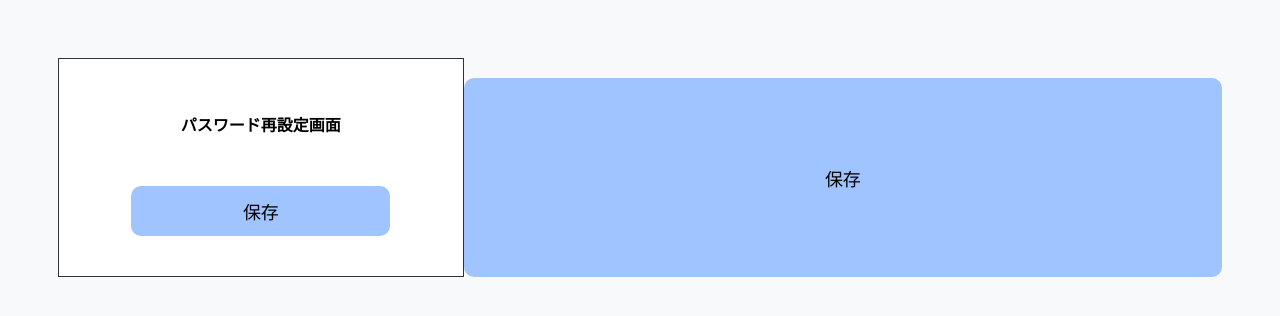
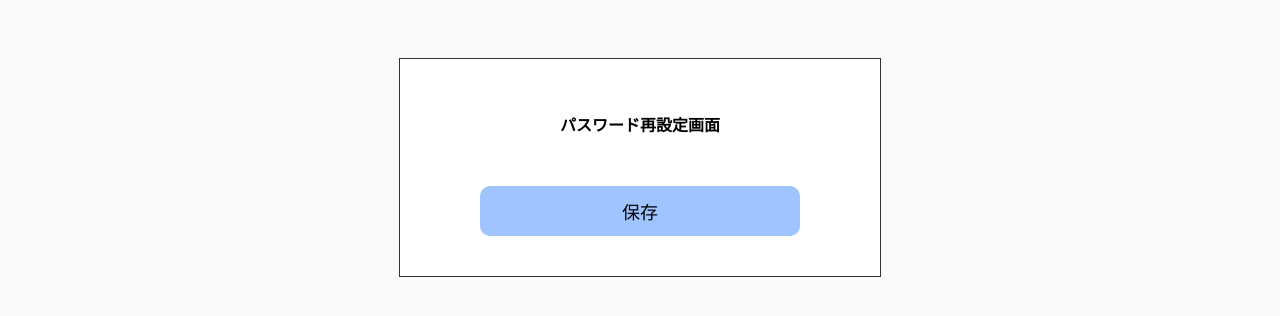
Before and after one commit to Omochimochimochimochi/Daily-closet, a Django app: page /reset/1/1/ in a window 1280 px wide. Shown: the top 316 px of the page. Run offline with Django 5.2, Linux system fonts and the light colour scheme.

Commit message:
ボタンの修正

```diff
--- a/closet/templates/password_reset_confirm.html
+++ b/closet/templates/password_reset_confirm.html
@@ -7,13 +7,21 @@
         body { font-family: sans-serif; display: flex; justify-content: center; padding: 50px; background-color: #f8f9fa; }
         .box { background: white; padding: 40px; border: 1px solid #333; width: 400px; text-align: center; }
         h2 { font-size: 16px; margin-bottom: 30px; }
-        .field { margin-bottom: 25px; text-align: center; }
-        label { display: block; margin-bottom: 8px; font-weight: bold; }
-        .input-wrapper { position: relative; width: 80%; margin: 0 auto; }
-        input[type="password"] { width: 100%; padding: 10px; border: 1px solid #ccc; box-sizing: border-box; }
-        .eye-icon { position: absolute; right: 10px; top: 10px; cursor: pointer; }
-        .hint { font-size: 11px; color: #666; margin-top: 5px; line-height: 1.4; }
-        .btn-save { background-color: #a0c4ff; border: none; padding: 12px; width: 80%; font-size: 18px; border-radius: 10px; cursor: pointer; margin-top: 20px; }
+        /* Djangoのフォーム（{{ form.as_p }}）をきれいに見せる設定 */
+        .django-form-area p { text-align: left; font-size: 13px; margin-bottom: 15px; }
+        .django-form-area input { width: 100%; padding: 10px; border: 1px solid #ccc; box-sizing: border-box; }
+        .django-form-area ul { text-align: left; font-size: 11px; color: #d9534f; padding-left: 20px; }
+
+        .btn-save {
+            background-color: #a0c4ff;
+            border: none;
+            padding: 12px;
+            width: 80%;
+            font-size: 18px;
+            border-radius: 10px;
+            cursor: pointer;
+            margin-top: 20px;
+        }
     </style>
 </head>
 <body>
@@ -30,8 +38,5 @@
             <button type="submit" class="btn-save">保存</button>
         </form>
     </div>
-
-    <button type="submit" class="btn-save">保存</button>
-</form>
 </body>
 </html>
```
Lines whose indentation alone changed are shown as unchanged.
